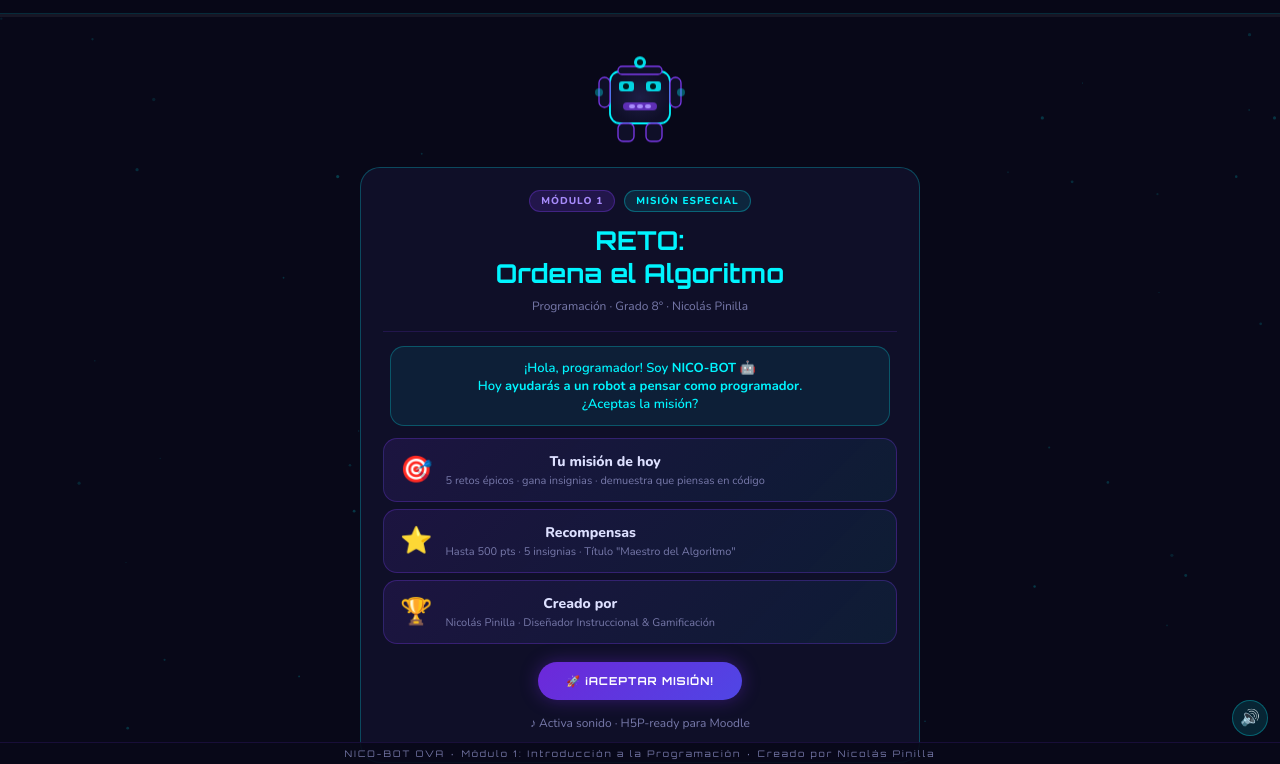
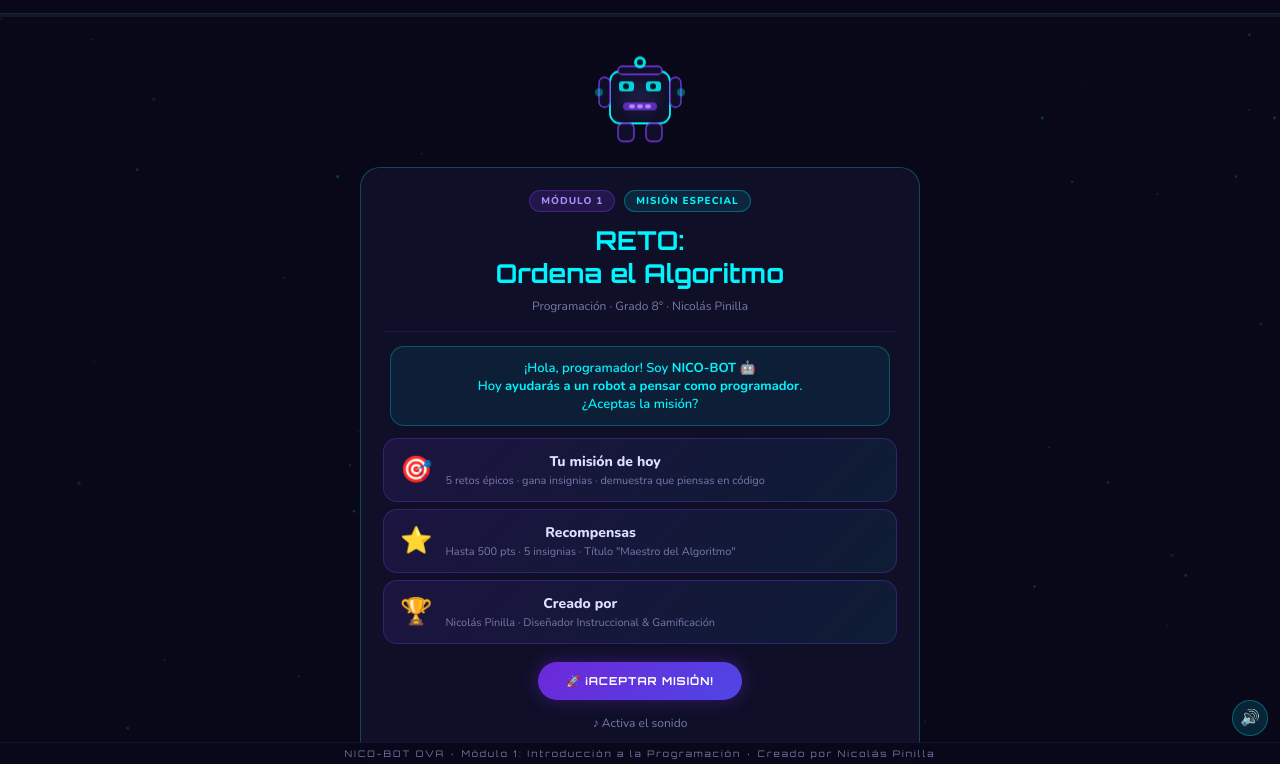
Before and after one commit to luisnicolaspr/luisnicolaspr.github.io, a plain HTML site: page index.html in a window 1280 px wide. Shown: the part 36-800 px from the top of the page. Drawn offline with nearby package versions, Linux system fonts and the light colour scheme.

Commit message:
Update mission button text and sound description

```diff
--- a/index.html
+++ b/index.html
@@ -276,7 +276,7 @@ p{font-size:14px;line-height:1.65;color:var(--text);margin-bottom:6px}
       <div class="mission"><div class="micon">🏆</div><div><div class="mtitle">Creado por</div><div class="msub">Nicolás Pinilla · Diseñador Instruccional & Gamificación</div></div></div>
     </div>
     <button class="btn btn-p" onclick="goTo(1)" style="margin-top:6px">🚀 ¡ACEPTAR MISIÓN!</button>
-    <p class="muted mt">♪ Activa sonido · H5P-ready para Moodle</p>
+    <p class="muted mt">♪ Activa el sonido</p>
   </div>
 </div>
 
```
